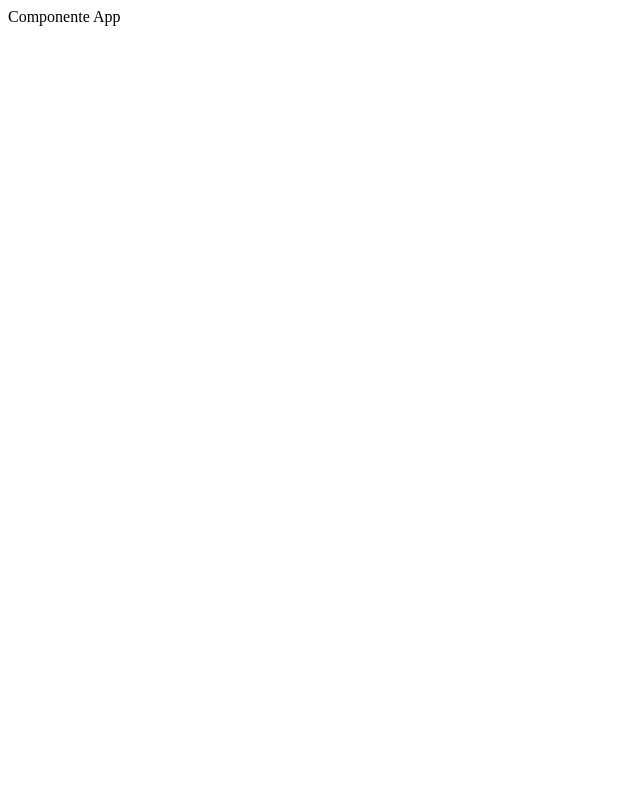
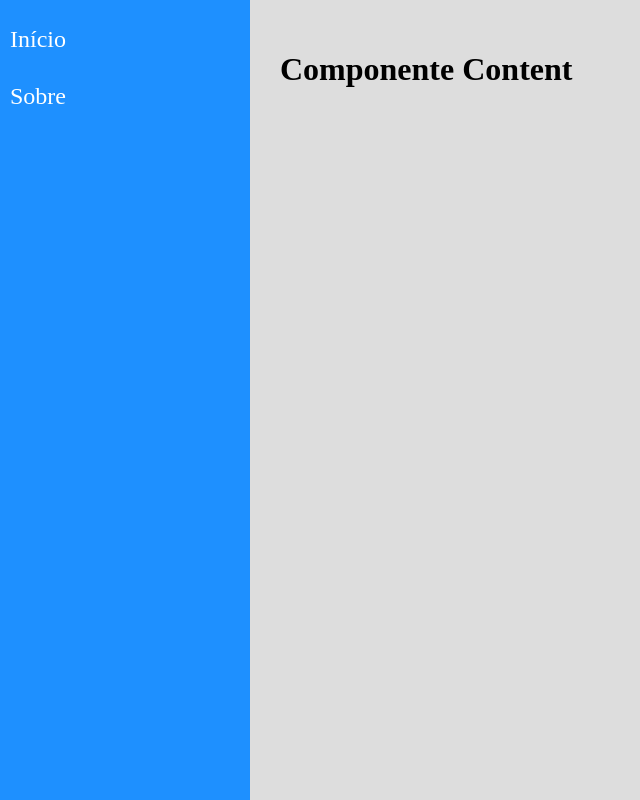
Before and after one commit to eric-moniz/projetos-react-udemy, a React (Create React App) app in the folder navegacao/: page / in a window 1280 px wide. Shown: the whole page, without its empty margins (0-640 px from the left). Built offline with nearby package versions, Linux system fonts and the light colour scheme.

Commit message:
aula 54 - Aplicando estilo

```diff
--- a/navegacao/src/components/Menu.css
+++ /dev/null
@@ -1 +0,0 @@
-.Menu {}
--- a/navegacao/src/components/layout/Content.css
+++ b/navegacao/src/components/layout/Content.css
@@ -1 +1,7 @@
-.Content {}
+.Content {
+  display: flex;
+  flex-grow: 1;
+
+  background-color: #ddd;
+  padding: 30px;
+}
--- a/navegacao/src/components/layout/Content.jsx
+++ b/navegacao/src/components/layout/Content.jsx
@@ -2,7 +2,11 @@
 import "./Content.css";
 
 const Content = props => {
-  return <div className="Content">Componente Content</div>;
+  return (
+    <div className="Content">
+      <h1>Componente Content</h1>
+    </div>
+  );
 };
 
 export default Content;
--- /dev/null
+++ b/navegacao/src/components/layout/Menu.css
@@ -0,0 +1,33 @@
+.Menu {
+  display: flex;
+  flex-basis: 250px;
+
+  background-color: #1e90ff;
+}
+
+.Menu nav {
+  flex: 1;
+}
+
+.Menu ul {
+  list-style: none;
+  padding: 0;
+}
+
+.Menu li {
+  display: flex;
+}
+
+.Menu li a {
+  flex: 1;
+  padding: 10px;
+  margin-bottom: 10px;
+
+  text-decoration: none;
+  color: #fff;
+  font-size: 1.5rem;
+}
+
+.Menu li a:hover {
+  background-color: #00000030;
+}
--- /dev/null
+++ b/navegacao/src/components/layout/Menu.jsx
@@ -0,0 +1,22 @@
+import "./Menu.css";
+
+import React from "react";
+
+const Menu = props => {
+  return (
+    <aside className="Menu">
+      <nav>
+        <ul>
+          <li>
+            <a href="/">Início</a>
+          </li>
+          <li>
+            <a href="/">Sobre</a>
+          </li>
+        </ul>
+      </nav>
+    </aside>
+  );
+};
+
+export default Menu;
--- /dev/null
+++ b/navegacao/src/index.css
@@ -0,0 +1,3 @@
+body {
+  margin: 0;
+}
--- a/navegacao/src/index.js
+++ b/navegacao/src/index.js
@@ -1,3 +1,4 @@
+import "./index.css";
 import ReactDOM from "react-dom/client";
 import React from "react";
 import App from "./views/App";
--- a/navegacao/src/views/App.css
+++ b/navegacao/src/views/App.css
@@ -1 +1,4 @@
-.App {}
+.App {
+  display: flex;
+  height: 100vh;
+}
--- a/navegacao/src/views/App.jsx
+++ b/navegacao/src/views/App.jsx
@@ -1,8 +1,15 @@
 import "./App.css";
 import React from "react";
+import Menu from "../components/layout/Menu";
+import Content from "../components/layout/Content";
 
 const App = props => {
-  return <div className="App">Componente App</div>;
+  return (
+    <div className="App">
+      <Menu />
+      <Content />
+    </div>
+  );
 };
 
 export default App;
```
Also changed, not shown: navegacao/src/components/Menu.jsx (deleted, +0 -9 lines).
